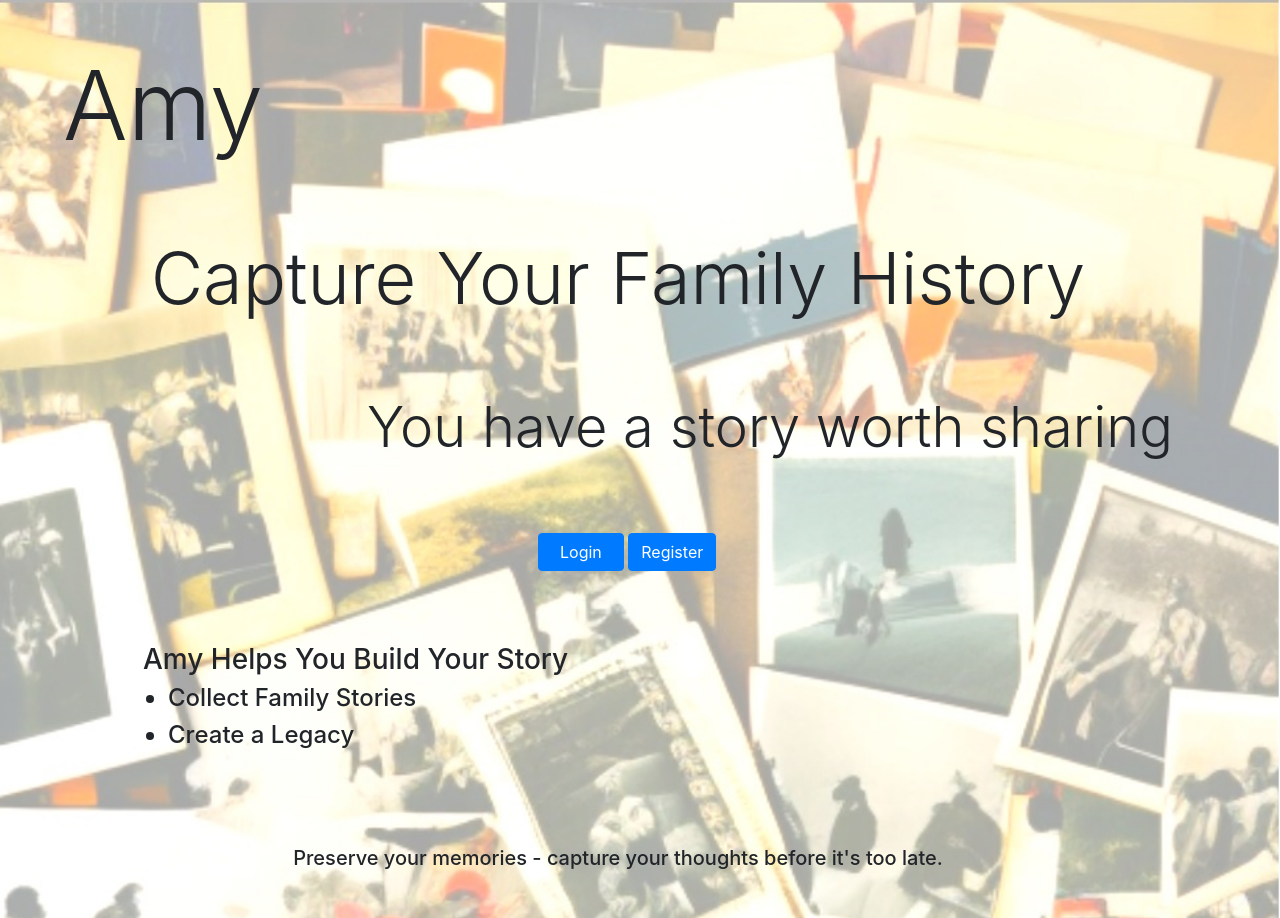
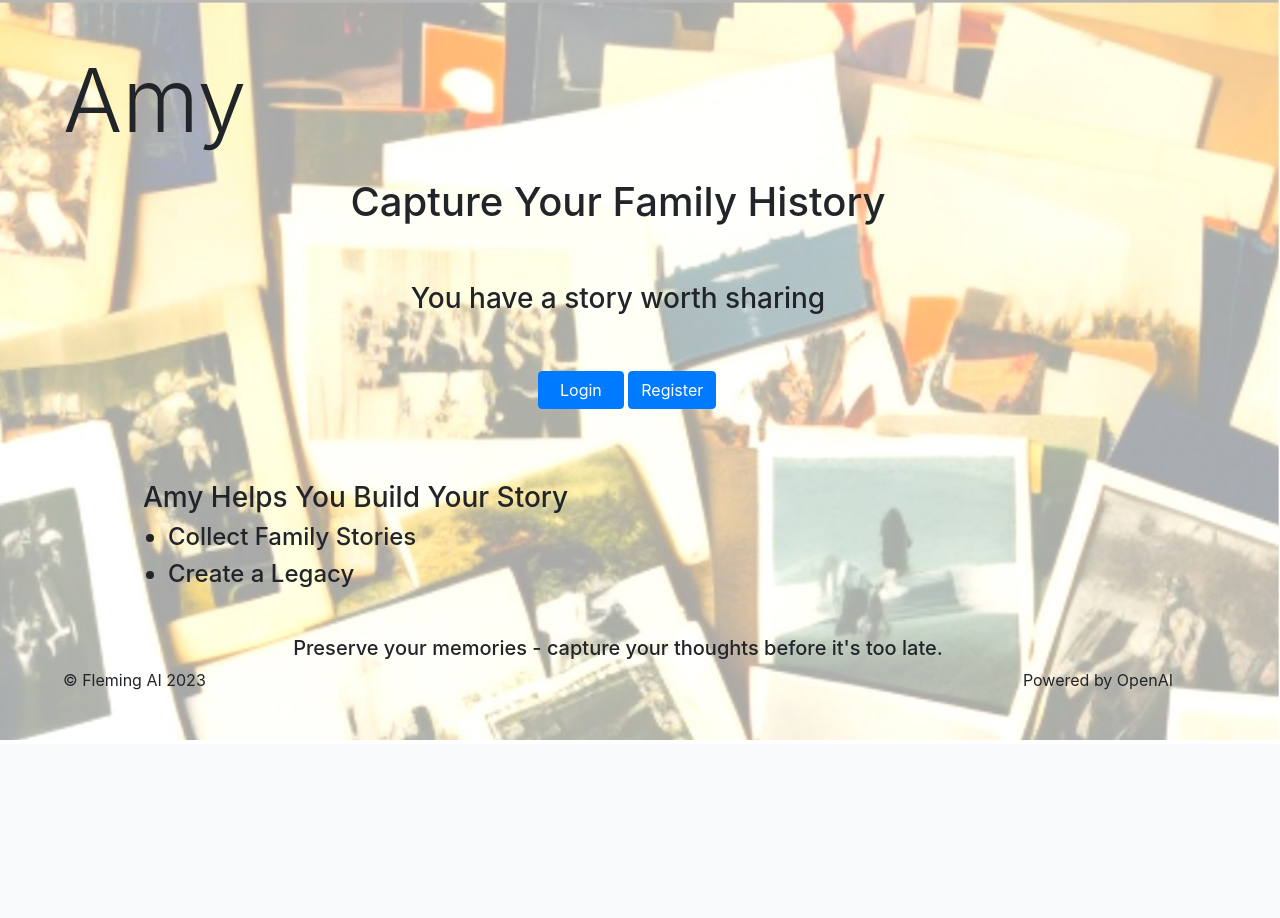
Before and after one commit to jonfleming/Amy, a Django app: page /chat/ in a window 1280 px wide. Shown: the part 56-974 px from the top of the page. After the commit the page ends 796 px from the top, so only its background shows below. Run offline with Django 4.2, Linux system fonts and the light colour scheme; parts of the project's set-up code (start-up, migrations or seed data) failed here and were passed over; some libraries are stand-ins or nearby versions.

Commit message:
UI updates

```diff
--- a/chat/response_templates/intro.txt
+++ b/chat/response_templates/intro.txt
@@ -1 +1 @@
-Hi <<USER>>. Tell me something about yourself.
+Hello <<USER>>. My name is Amy. I'm going to help you record your life story. Tell me something interesting about your life.
--- a/chat/templates/chat/home.html
+++ b/chat/templates/chat/home.html
@@ -3,9 +3,9 @@
 {% block content %}
 <div class="bg">
   <div class="container b-5 m-5">
-    <div class="display-1 text-left">Amy</div><br /><br /><br />
-    <div class="display-3 text-center">Capture Your Family History</div><br /><br /><br />
-    <div class="display-4 text-right">You have a story worth sharing</div><br /><br /><br />
+    <div class="display-2 text-left">Amy</div><br />
+    <h1 class="text-center">Capture Your Family History</h1><br /><br />
+    <h3 class="text-center">You have a story worth sharing</h3><br /><br />
     <div class="row">
       <div class="col-md-3 offset-md-5">
         <a class="btn btn-primary text-center" href="/login">&nbsp;&nbsp;Login&nbsp;&nbsp;</a>
@@ -23,8 +23,11 @@
           </ul>
         </div>
       </div>
-    </div><br /><br /><br />
+    </div><br />
     <h5 class="text-center">Preserve your memories - capture your thoughts before it's too late.</h5>
+    <div class="d-flex justify-content-between">
+      <div class="ms-auto">© Fleming AI 2023</div><div>Powered by OpenAI</h6>
+    </div>
   </div>
 </div>
 {% endblock %}
--- a/chat/views.py
+++ b/chat/views.py
@@ -308,11 +308,17 @@ def intro_response(template, args):
 
 
 def conversation_history(exchanges, prompt_text, user_text):
-    instruct = """
-        You are Amy.  You ask thought-provoking questions about family and personal history.
-        Capture highlights of a person's life. Everything from childhood, school, marriage,
-        retirement, and old age. Ask open-ended questions to get interesting responses.
-    """
+    count = len(exchanges)
+
+    if count == 0:
+        instruct = """
+            You are Amy.  You ask thought provoking questions about family and personal history.
+            Capture highlights of a person's life. Everything from childhood, school, marriage,
+            retirement, and old age. Ask open-ended questions to get interesting responses.
+        """
+    else:
+        instruct = 'Ask thought provoking questions about family and personal history.'
+
     messages = [{'role':'system', 'content': instruct}]
 
     for exchange in exchanges:
```
Also changed, not shown: db.sqlite3.
